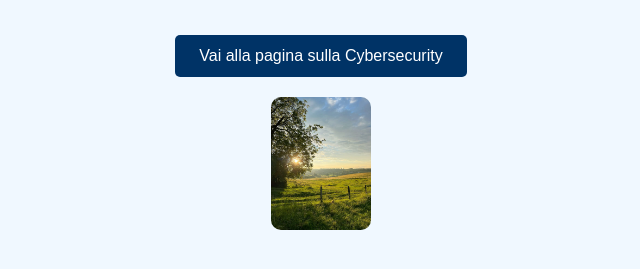
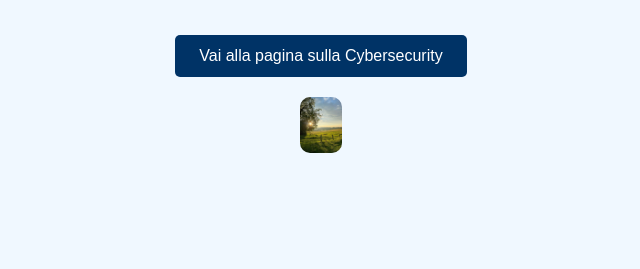
Before and after one commit to omarahmed679/omarahmed679cybersecurity, a plain HTML site: page index.html in a window 1280 px wide. Shown: the part 125-394 px from the top of the page, without its empty margins (319-959 px from the left). Drawn offline with Linux system fonts and the light colour scheme.

Commit message:
Update index.html

```diff
--- a/index.html
+++ b/index.html
@@ -39,7 +39,7 @@
       margin-left: auto;
       margin-right: auto;
       margin-top: 20px;
-      max-width: 100px;
+      max-width: 42px;
       height: auto;
       border-radius: 10px;
     }
```
